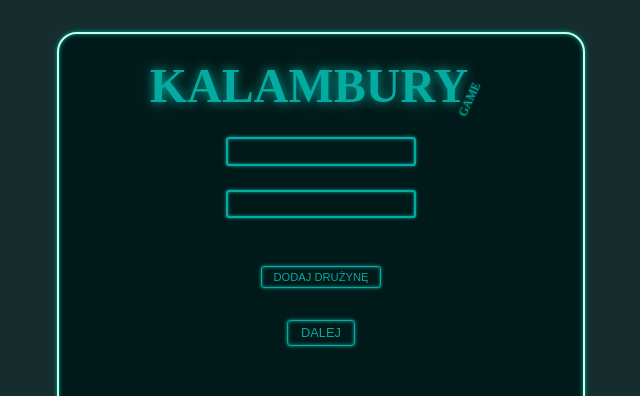
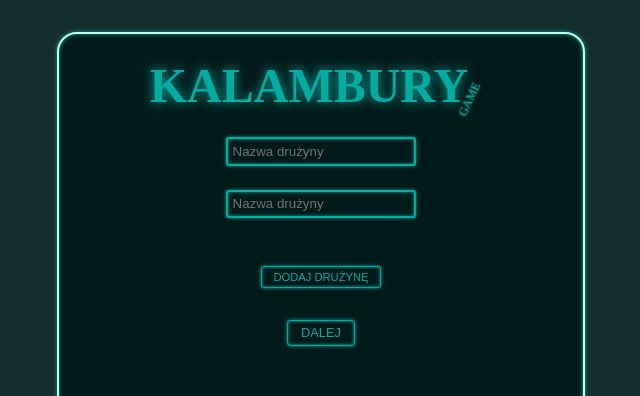
Before and after one commit to wader-rp/TheKalamburyGame, a React (Create React App) app: page /teamnamesform in a window 1280 px wide. Shown: the top 396 px of the page, without its empty margins (319-959 px from the left). Built offline with nearby package versions, Linux system fonts and the light colour scheme; a web font is replaced by a local one.

Commit message:
teams names lock

```diff
--- a/src/components/TeamNamesForm.jsx
+++ b/src/components/TeamNamesForm.jsx
@@ -2,7 +2,6 @@ import React, { useState } from "react";
 import { Link } from "react-router-dom";
 import { FontAwesomeIcon } from "@fortawesome/react-fontawesome";
 import { faTrashAlt } from "@fortawesome/free-solid-svg-icons";
-
 
 const TeamNamesForm = ({ teamsData, setTeamsData }) => {
   const handleAddTeam = () => {
@@ -21,11 +20,15 @@ const TeamNamesForm = ({ teamsData, setTeamsData }) => {
     setTeamsData(newTeamsData);
   };
 
+  const everyTeamHasName = teamsData.every(({ name }) => name.length > 0);
+
   return (
-    <div>
+    <form>
       {teamsData.map((element, index) => (
         <div key={index} className={"cnt-container"}>
           <input
+            required
+            placeholder={"Nazwa drużyny"}
             value={element.name}
             name={"name"}
             onChange={(event) => handleChange(index, event)}
@@ -33,12 +36,13 @@ const TeamNamesForm = ({ teamsData, setTeamsData }) => {
           />
           {index > 1 ? (
             <div className={"del-btn-cnt"}>
-
-              <FontAwesomeIcon icon={faTrashAlt} onClick={() => handleDelete(index)} className={"del-btn"} />
-
+              <FontAwesomeIcon
+                icon={faTrashAlt}
+                onClick={() => handleDelete(index)}
+                className={"del-btn"}
+              />
             </div>
           ) : null}
-
         </div>
       ))}
       <div className={"btn-cnt"}>
@@ -47,11 +51,15 @@ const TeamNamesForm = ({ teamsData, setTeamsData }) => {
         </button>
       </div>
       <div className={"btn-cnt"}>
-        <Link to={"/durationselect"}  className={"go-next-button"}>
+        <Link
+          to={"/durationselect"}
+          className={"go-next-button"}
+          style={{ pointerEvents: everyTeamHasName ? "auto" : "none" }}
+        >
           DALEJ
         </Link>
       </div>
-    </div>
+    </form>
   );
 };
 
```
